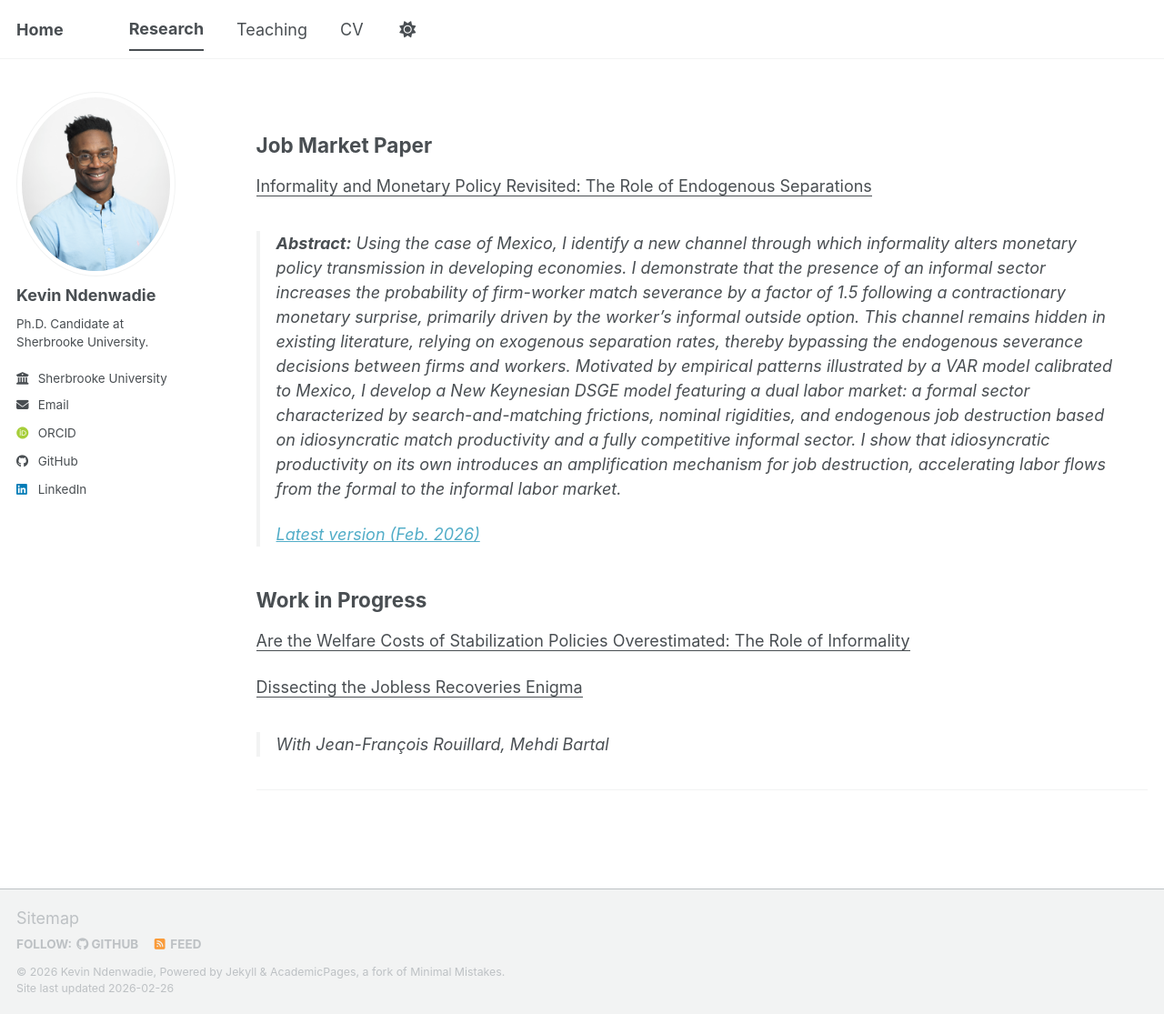
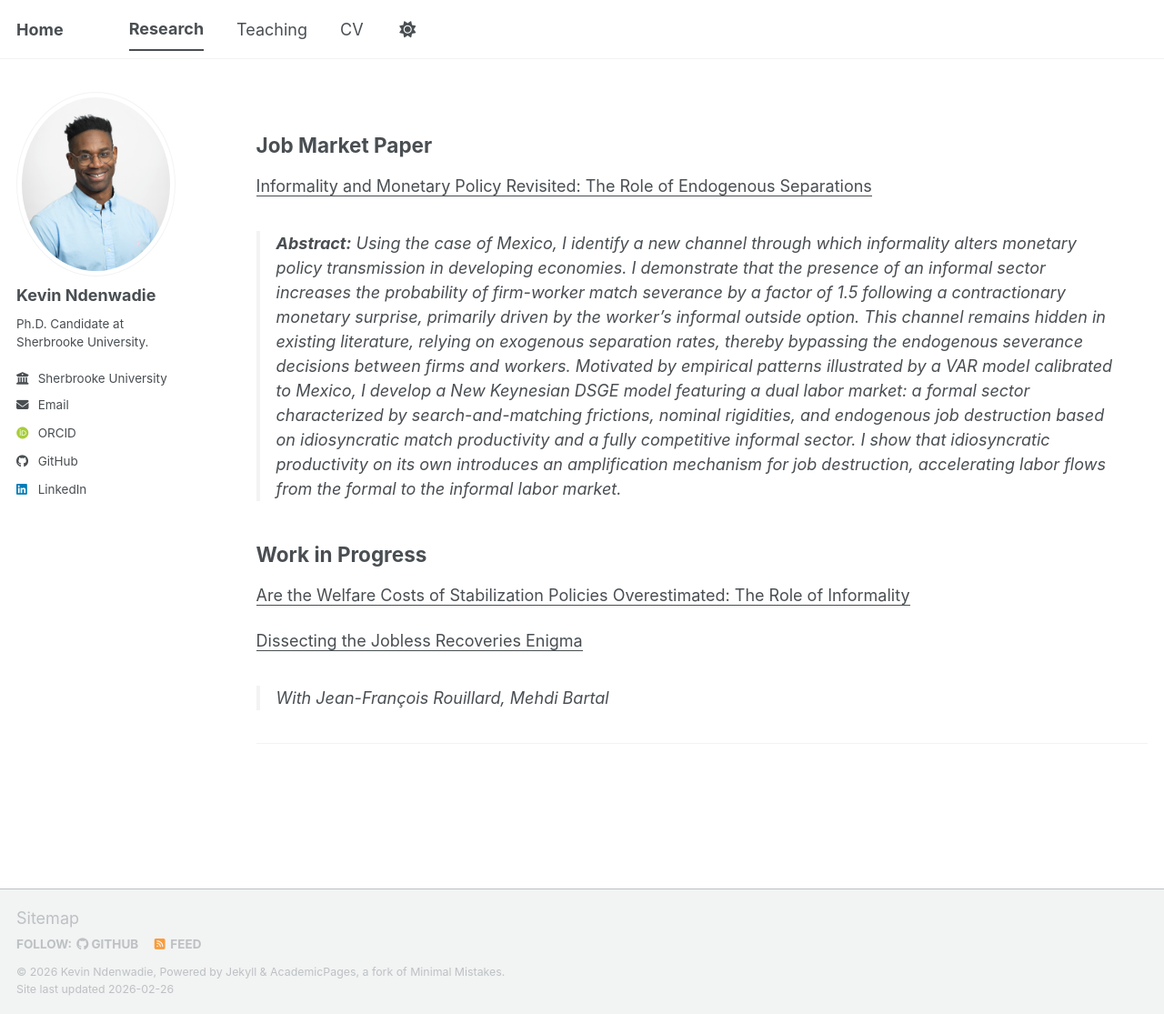
Before and after one commit to Kevinndenwadie/kevinndenwadie.github.io, a Jekyll site: the page built from _pages/publications.md, in a window 1280 px wide and 1115 px high. Shown: the whole window at 91% size. Built offline with Jekyll 4.4.1, drawn with Linux system fonts in a browser that asks for light colours; some web fonts are replaced; a script bundle is joined from its source files by our own code; library files that are not in the unit come from our copies.

Commit message:
Update publications.md

```diff
--- a/_pages/publications.md
+++ b/_pages/publications.md
@@ -9,7 +9,7 @@ permalink: /publications/
 <ins>Informality and Monetary Policy Revisited: The Role of Endogenous Separations</ins>
 >**Abstract:** Using the case of Mexico, I identify a new channel through which informality alters monetary policy transmission in developing economies. I demonstrate that the presence of an informal sector increases the probability of firm-worker match severance by a factor of 1.5 following a contractionary monetary surprise, primarily driven by the worker's informal outside option. This channel remains hidden in existing literature, relying on exogenous separation rates, thereby bypassing the endogenous severance decisions between firms and workers. Motivated by empirical patterns illustrated by a VAR model calibrated to Mexico, I develop a New Keynesian DSGE model featuring a dual labor market: a formal sector characterized by search-and-matching frictions, nominal rigidities, and endogenous job destruction based on idiosyncratic match productivity and a fully competitive informal sector. I show that idiosyncratic productivity on its own introduces an amplification mechanism for job destruction, accelerating labor flows from the formal to the informal labor market.
 >
-[Latest version (Feb. 2026)](#)
+<!--[Latest version (Feb. 2026)](#)-->
 
 ## Work in Progress
 <ins>Are the Welfare Costs of Stabilization Policies Overestimated: The Role of Informality</ins>
```
